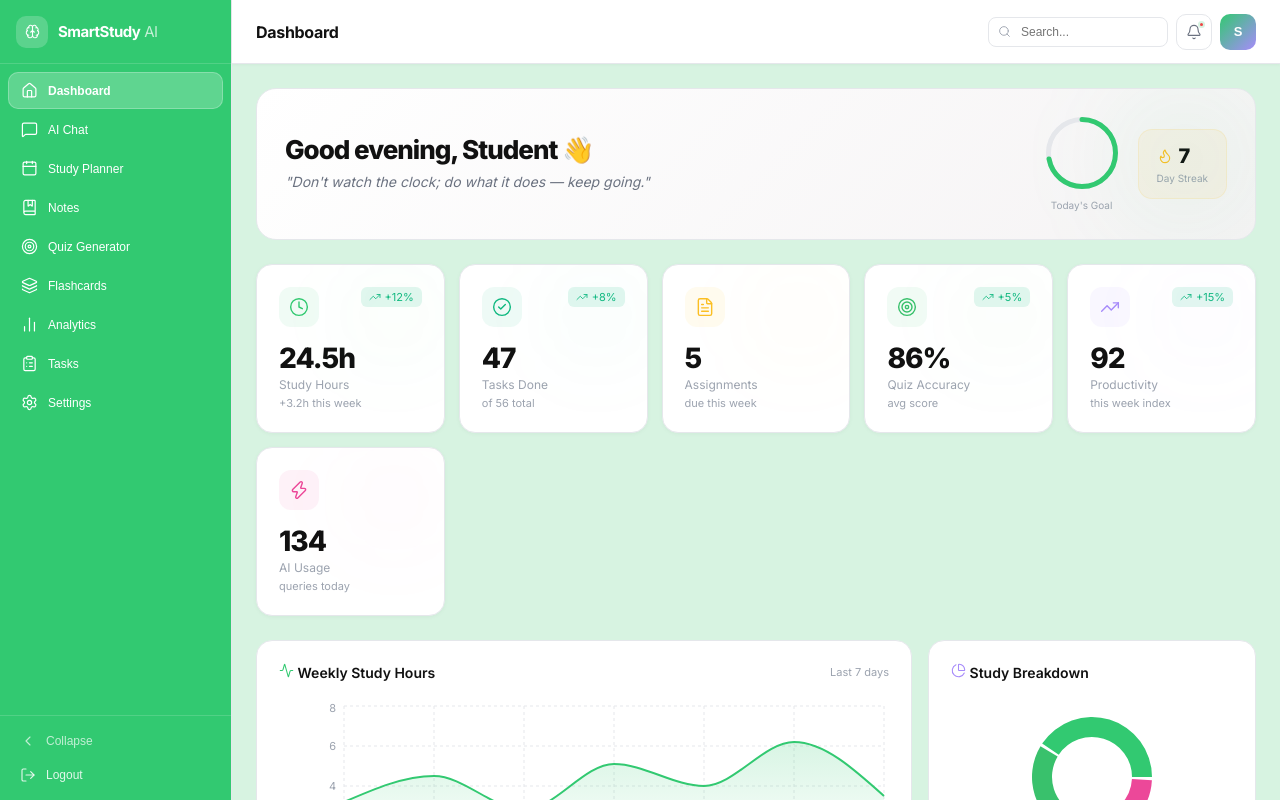
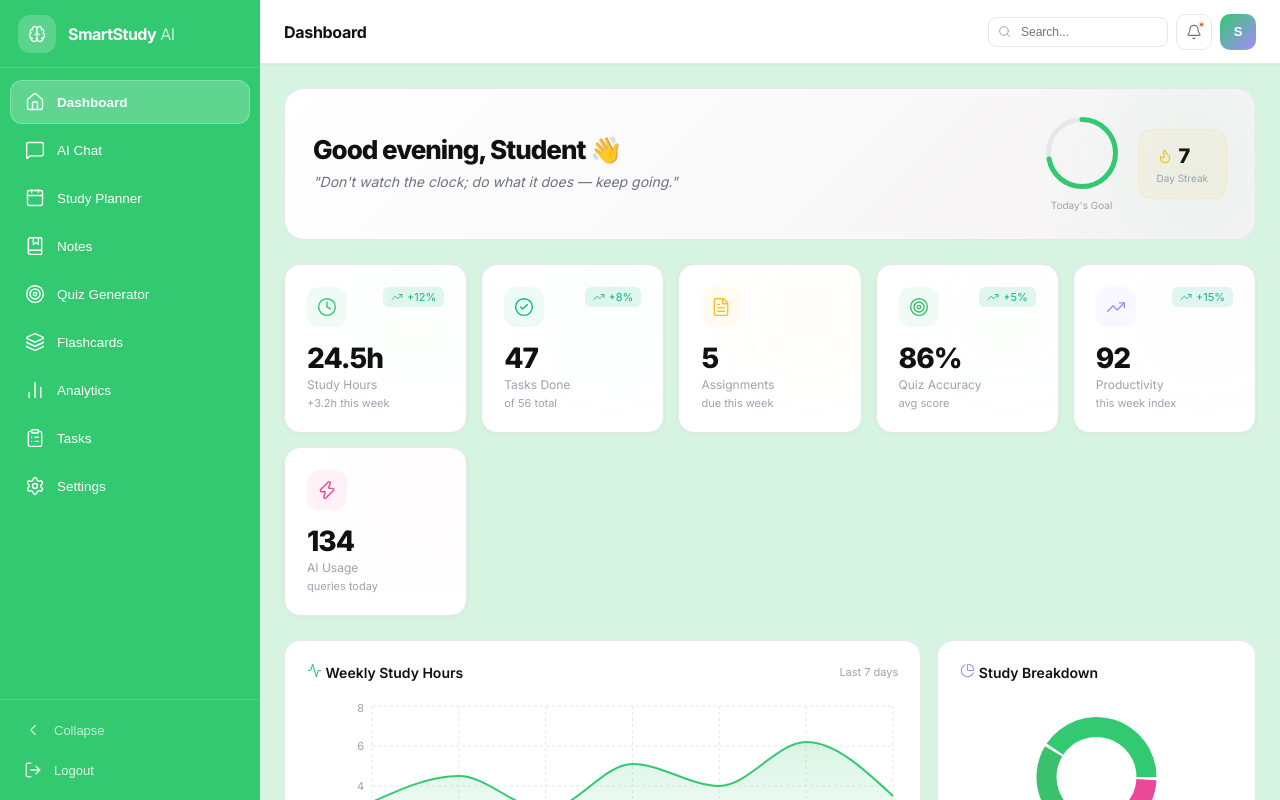
Before and after one commit to NafeesAhmedBhatti/NafeesAhmedBhatti, a React (Vite) app: page / in a window 1280 px wide. Both pictures are taken after a click on the button "Get Started". Built offline with nearby package versions, Linux system fonts and the light colour scheme.

Commit message:
Make sidebar buttons bigger: wider sidebar (260px), larger icons (20px), more padding (11px 14px), bigger font (13.5px), larger logo (38px)

```diff
--- a/src/App.jsx
+++ b/src/App.jsx
@@ -940,21 +940,21 @@
   return (
     <div style={{ height: '100vh', display: 'flex', background: T.bg, overflow: 'hidden' }}>
       {/* Sidebar */}
-      <aside style={{ width: collapsed ? 68 : 232, background: T.sidebar, borderRight: `1px solid ${T.border}`, display: 'flex', flexDirection: 'column', flexShrink: 0, transition: 'width .25s cubic-bezier(.4,0,.2,1)' }}>
+      <aside style={{ width: collapsed ? 72 : 260, background: T.sidebar, display: 'flex', flexDirection: 'column', flexShrink: 0, transition: 'width .25s cubic-bezier(.4,0,.2,1)' }}>
         {/* Logo */}
-        <div style={{ height: 64, display: 'flex', alignItems: 'center', gap: 10, padding: '0 16px', borderBottom: '1px solid rgba(255,255,255,0.15)', flexShrink: 0 }}>
-          <div style={{ width: 32, height: 32, borderRadius: 10, background: 'rgba(255,255,255,0.2)', display: 'flex', alignItems: 'center', justifyContent: 'center', flexShrink: 0 }}>{Ic(Brain, 15, '#fff')}</div>
-          {!collapsed && <span style={{ fontWeight: 700, fontSize: 15, letterSpacing: '-0.5px', whiteSpace: 'nowrap', color: '#fff' }}>SmartStudy<span style={{ color: 'rgba(255,255,255,0.7)', fontWeight: 400 }}> AI</span></span>}
+        <div style={{ height: 68, display: 'flex', alignItems: 'center', gap: 12, padding: '0 18px', borderBottom: '1px solid rgba(255,255,255,0.15)', flexShrink: 0 }}>
+          <div style={{ width: 38, height: 38, borderRadius: 12, background: 'rgba(255,255,255,0.2)', display: 'flex', alignItems: 'center', justifyContent: 'center', flexShrink: 0 }}>{Ic(Brain, 18, '#fff')}</div>
+          {!collapsed && <span style={{ fontWeight: 700, fontSize: 16, letterSpacing: '-0.5px', whiteSpace: 'nowrap', color: '#fff' }}>SmartStudy<span style={{ color: 'rgba(255,255,255,0.7)', fontWeight: 400 }}> AI</span></span>}
         </div>
 
         {/* Nav items */}
-        <div style={{ flex: 1, padding: '8px 8px', overflowY: 'auto' }}>
+        <div style={{ flex: 1, padding: '12px 10px', overflowY: 'auto' }}>
           {SIDEBAR_ITEMS.map(item => {
             const active = page === item.id;
             return (
               <button key={item.id} onClick={() => setPage(item.id)}
-                style={{ width: '100%', padding: collapsed ? '10px 0' : '9px 12px', borderRadius: 10, fontSize: 12, fontWeight: active ? 600 : 400, background: active ? 'rgba(255,255,255,0.22)' : 'transparent', color: '#fff', border: active ? '1px solid rgba(255,255,255,0.25)' : '1px solid transparent', cursor: 'pointer', display: 'flex', alignItems: 'center', gap: 10, marginBottom: 2, justifyContent: collapsed ? 'center' : 'flex-start', transition: 'all .15s' }}>
-                {Ic(item.icon, 17, '#fff')}
+                style={{ width: '100%', padding: collapsed ? '12px 0' : '11px 14px', borderRadius: 12, fontSize: 13.5, fontWeight: active ? 600 : 400, background: active ? 'rgba(255,255,255,0.22)' : 'transparent', color: '#fff', border: active ? '1px solid rgba(255,255,255,0.25)' : '1px solid transparent', cursor: 'pointer', display: 'flex', alignItems: 'center', gap: 12, marginBottom: 4, justifyContent: collapsed ? 'center' : 'flex-start', transition: 'all .15s' }}>
+                {Ic(item.icon, 20, '#fff')}
                 {!collapsed && <span style={{ whiteSpace: 'nowrap' }}>{item.label}</span>}
               </button>
             );
@@ -962,14 +962,14 @@
         </div>
 
         {/* Bottom */}
-        <div style={{ padding: 8, borderTop: '1px solid rgba(255,255,255,0.15)', flexShrink: 0 }}>
+        <div style={{ padding: 10, borderTop: '1px solid rgba(255,255,255,0.15)', flexShrink: 0 }}>
           <button onClick={() => { setCollapsed(!collapsed); }}
-            style={{ width: '100%', padding: collapsed ? '10px 0' : '9px 12px', borderRadius: 10, fontSize: 12, background: 'transparent', color: 'rgba(255,255,255,0.7)', border: 'none', cursor: 'pointer', display: 'flex', alignItems: 'center', gap: 10, justifyContent: collapsed ? 'center' : 'flex-start' }}>
-            {Ic(ChevronLeft, 16, 'rgba(255,255,255,0.7)')} {!collapsed && 'Collapse'}
+            style={{ width: '100%', padding: collapsed ? '12px 0' : '11px 14px', borderRadius: 12, fontSize: 13, background: 'transparent', color: 'rgba(255,255,255,0.7)', border: 'none', cursor: 'pointer', display: 'flex', alignItems: 'center', gap: 12, justifyContent: collapsed ? 'center' : 'flex-start' }}>
+            {Ic(ChevronLeft, 18, 'rgba(255,255,255,0.7)')} {!collapsed && 'Collapse'}
           </button>
           <button onClick={() => setPage('landing')}
-            style={{ width: '100%', padding: collapsed ? '10px 0' : '9px 12px', borderRadius: 10, fontSize: 12, background: 'transparent', color: 'rgba(255,255,255,0.85)', border: 'none', cursor: 'pointer', display: 'flex', alignItems: 'center', gap: 10, justifyContent: collapsed ? 'center' : 'flex-start' }}>
-            {Ic(LogOut, 16, 'rgba(255,255,255,0.85)')} {!collapsed && 'Logout'}
+            style={{ width: '100%', padding: collapsed ? '12px 0' : '11px 14px', borderRadius: 12, fontSize: 13, background: 'transparent', color: 'rgba(255,255,255,0.85)', border: 'none', cursor: 'pointer', display: 'flex', alignItems: 'center', gap: 12, justifyContent: collapsed ? 'center' : 'flex-start' }}>
+            {Ic(LogOut, 18, 'rgba(255,255,255,0.85)')} {!collapsed && 'Logout'}
           </button>
         </div>
       </aside>
```
Also changed, not shown: 2 other files (tests, documents, lock files or other folders).
